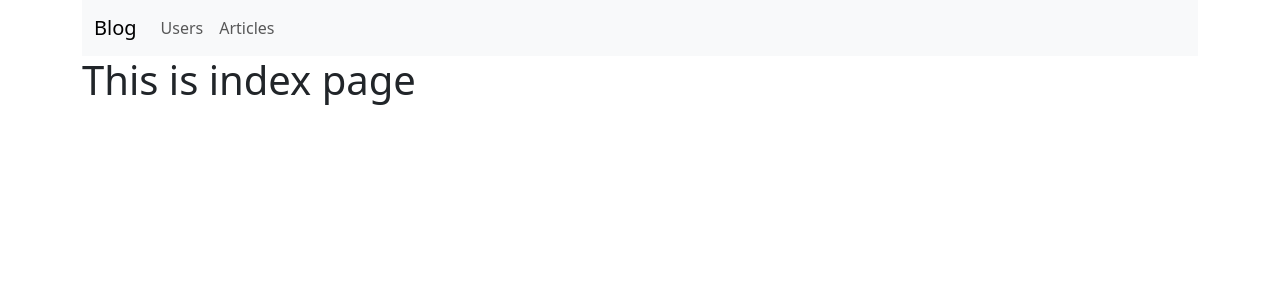
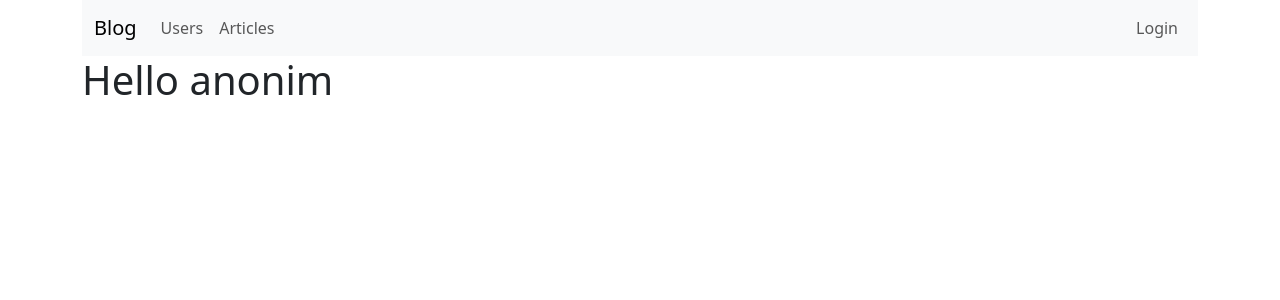
Before and after one commit to aler33/Flask_gb, a Flask app: page / in a window 1280 px wide. Shown: the top 300 px of the page. Run offline with Flask 3, Linux system fonts and the light colour scheme; some libraries are stand-ins or nearby versions.

Commit message:
Lesson_3 full

```diff
--- a/blog/app.py
+++ b/blog/app.py
@@ -2,6 +2,7 @@ from flask import Flask, request, g, render_template
 from time import time
 from blog.views.users import users_app
 from blog.views.articles import articles_app
+from blog.views.auth import login_manager, auth_app
 from blog.models.database import db
 
 
@@ -9,6 +10,7 @@ app = Flask(__name__)
 # app.config["SQLALCHEMY_DATABASE_URI"] = "sqlite:////tmp/blog.db"
 app.config["SQLALCHEMY_DATABASE_URI"] = "sqlite:////home/alexey/gb_lesson/Flask_g/Flask_gb/blog/blog.db"
 app.config["SQLALCHEMY_TRACK_MODIFICATIONS"] = False
+app.config["SECRET_KEY"] = "abcdefg123456"
 db.init_app(app)
 
 @app.before_request
@@ -21,6 +23,9 @@ def process_before_request():
 
 app.register_blueprint(users_app, url_prefix="/users")
 app.register_blueprint(articles_app, url_prefix="/articles")
+app.register_blueprint(auth_app, url_prefix="/auth")
+
+login_manager.init_app(app)
 
 
 @app.route("/")
@@ -56,10 +61,14 @@ def create_users():
     """
     from blog.models import User
     admin = User(username='admin', is_staff=True, email='admin@localhost.ru')
-    james = User(username="james", email='james@localhost.ru')
+    james = User(username="James", email='james@localhost.ru')
+    brian = User(username="Brian", email='brian@localhost.ru')
+    peter = User(username="Peter", email='peter@localhost.ru')
 
     db.session.add(admin)
     db.session.add(james)
+    db.session.add(brian)
+    db.session.add(peter)
     db.session.commit()
 
     print("done! created users:", admin, james)
--- a/blog/models/user.py
+++ b/blog/models/user.py
@@ -1,8 +1,9 @@
 from sqlalchemy import Column, Integer, String, Boolean
 from blog.models.database import db
+from flask_login import UserMixin
 
 
-class User(db.Model):
+class User(db.Model, UserMixin):
     id = Column(Integer, primary_key=True)
     username = Column(String(80), unique=True, nullable=False)
     is_staff = Column(Boolean, nullable=False, default=False)
--- a/blog/templates/base.html
+++ b/blog/templates/base.html
@@ -40,6 +40,16 @@
                 {% endfor %}
               </div>
             </div>
+              <div class="navbar-nav ms-auto">
+                  {% if current_user.is_authenticated %}
+                    {{ current_user.username }}
+                    <a class="nav-link" href="{{ url_for('auth_app.logout') }}">Logout</a>
+                  {% else %}
+                    <a href="{{ url_for('auth_app.login') }}"
+                       class="nav-link" {% if request.endpoint == 'login' -%}active{%- endif %}>Login
+                    </a>
+                  {% endif %}
+              </div>
           </div>
         </nav>
 
--- a/blog/templates/index.html
+++ b/blog/templates/index.html
@@ -5,5 +5,12 @@
 {% endblock %}
 
 {% block body %}
-    <h1>This is index page</h1>
+    <h1>
+        Hello
+        {% if current_user.is_authenticated %}
+            {{ current_user.username }}
+        {% else %}
+            anonim
+        {% endif %}
+    </h1>
 {% endblock %}
--- a/blog/views/auth.py
+++ b/blog/views/auth.py
@@ -40,3 +40,16 @@ def login():
 
     login_user(user)
     return redirect(url_for("index"))
+
+
+@auth_app.route("/logout/", endpoint="logout")
+@login_required
+def logout():
+    logout_user()
+    return redirect(url_for("index"))
+
+
+@auth_app.route("/secret/")
+@login_required
+def secret_view():
+    return "Super secret data"
```
